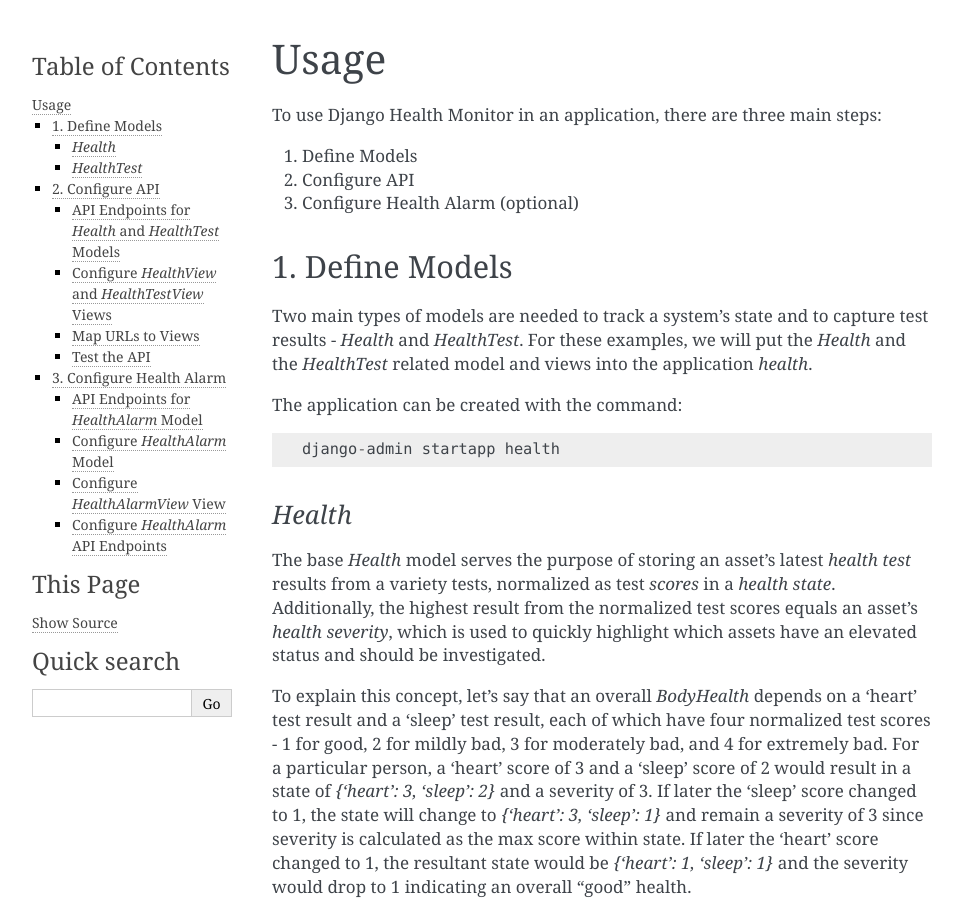
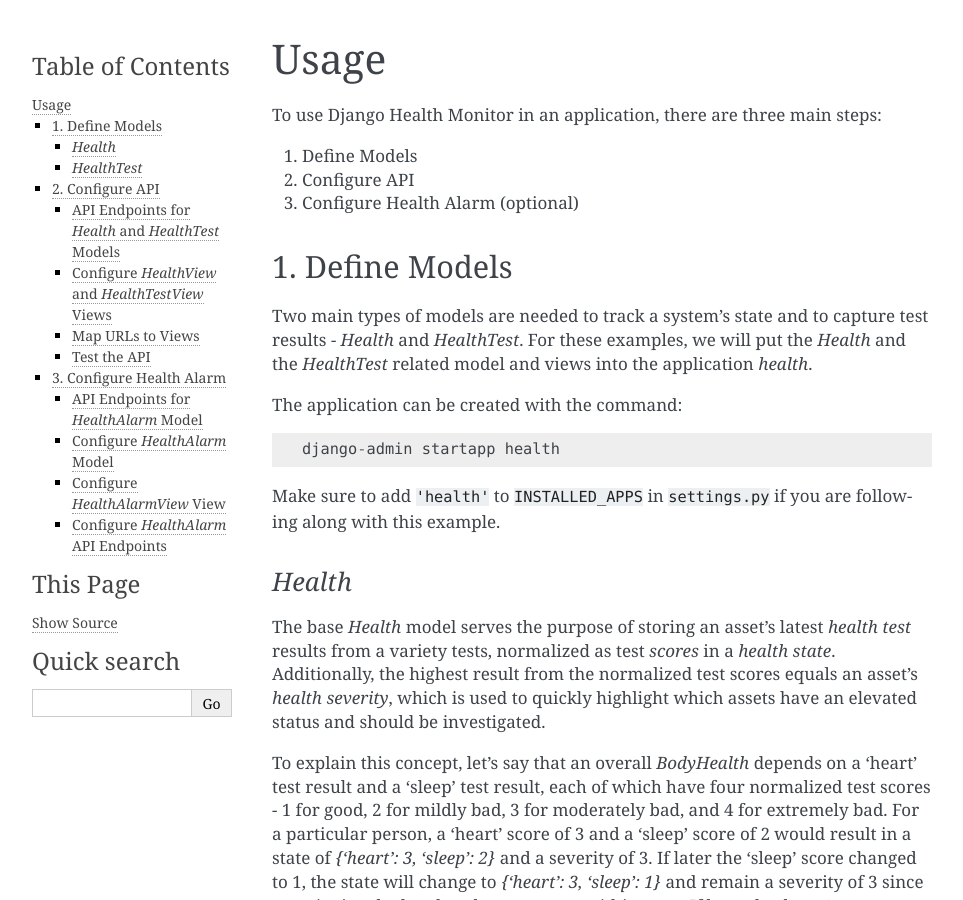
Before and after one commit to gracenote/django-health-monitor, a Sphinx documentation site: the page built from docs/usage.rst, in a window 1280 px wide and 900 px high. Shown: the whole window, without its empty margins (148-1111 px from the left). Built offline with Sphinx 7.4.7, drawn with Linux system fonts in a browser that asks for light colours.

Commit message:
Update docs.

```diff
--- a/docs/usage.rst
+++ b/docs/usage.rst
@@ -18,6 +18,8 @@
 The application can be created with the command::
 
     django-admin startapp health
+
+Make sure to add ``'health'`` to ``INSTALLED_APPS`` in ``settings.py`` if you are following along with this example.
 
 `Health`
 --------
```
